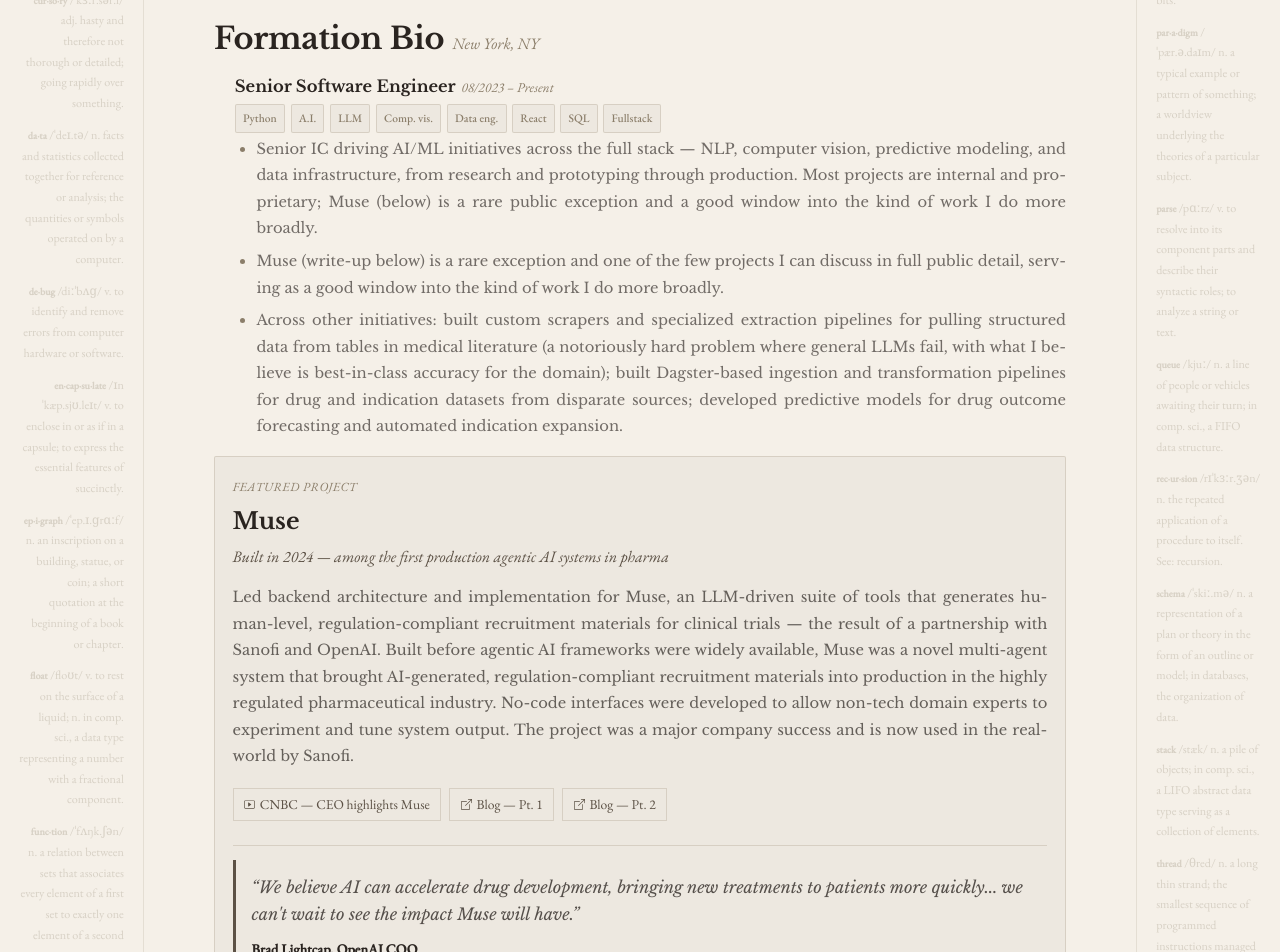
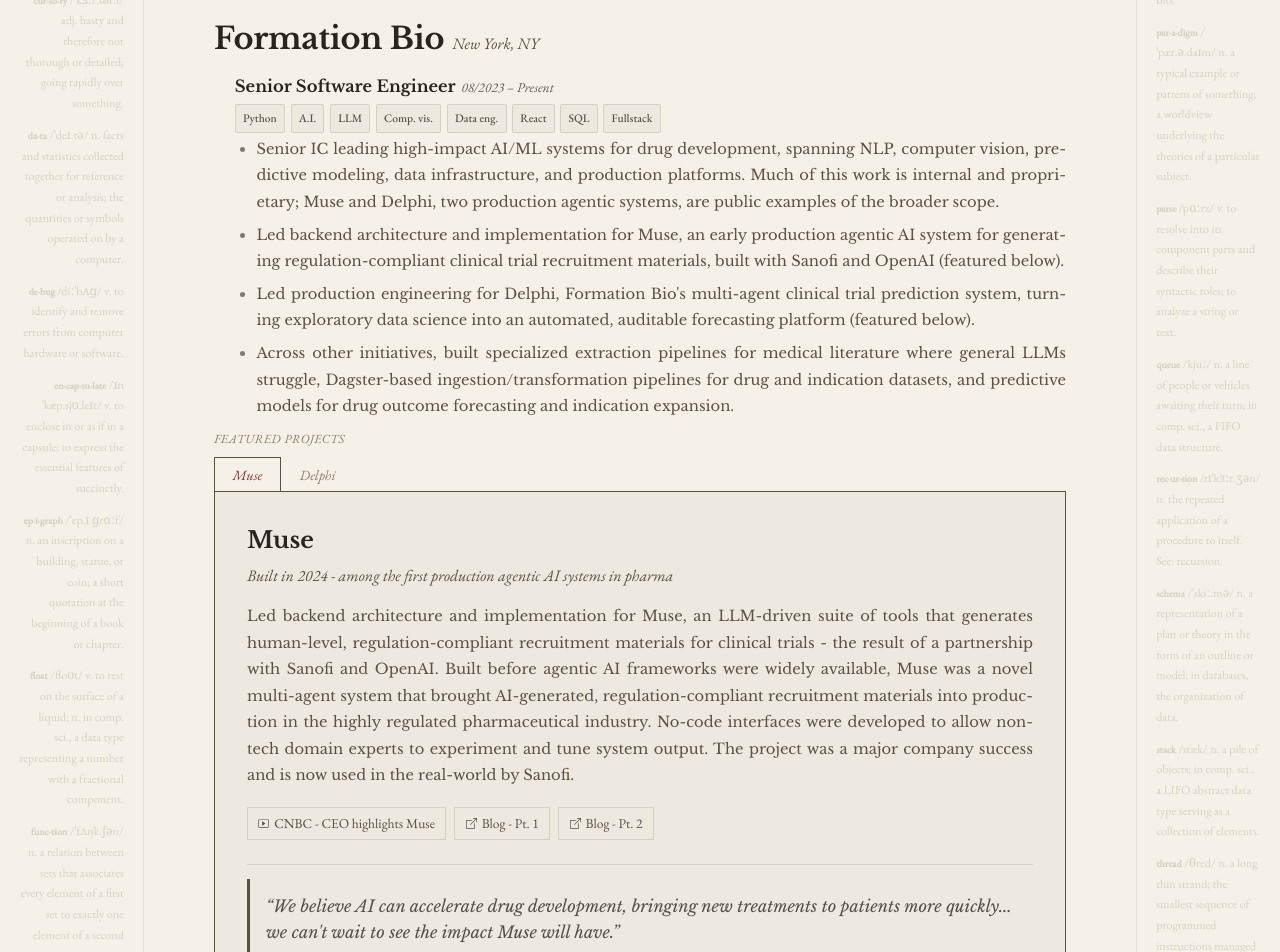
Before and after one commit to klingj3/klingj3.github.io, a React (Vite) app: page / in a window 1280 px wide. Shown: the part 1120-2072 px from the top of the page. Built offline with nearby package versions, Linux system fonts and the light colour scheme.

Commit message:
Add Delphi now that it's public

```diff
--- a/index.html
+++ b/index.html
@@ -15,6 +15,7 @@
     <meta name="twitter:title" content="John Klingelhofer — Software Engineer">
     <meta name="twitter:description" content="Senior Software Engineer specializing in AI/ML — multi-agent systems, computer vision, and data engineering for healthcare and pharma. Currently at Formation Bio, previously Memorial Sloan Kettering Cancer Center.">
 
+    <link rel="icon" type="image/svg+xml" href="/favicon.svg">
     <link href="https://fonts.googleapis.com/css2?family=Righteous&family=Comfortaa:wght@400;600;700&family=Open+Sans:wght@300;400;500;600&family=Lato:wght@400;600;700&family=JetBrains+Mono:wght@400;500&family=Libre+Baskerville:ital,wght@0,400;0,700;1,400&family=EB+Garamond:ital,wght@0,400;0,500;1,400;1,500&display=swap"
           rel="stylesheet">
 
--- a/src/components/Experience.jsx
+++ b/src/components/Experience.jsx
@@ -9,6 +9,7 @@
   ContentWrap, SectionDivider, RubricSectionHeading, PageSection,
   LinkRow, ExternalLink, typeCopy, typeKicker, typeItalicMeta, fadeUp, sectionViewport
 } from '../styles/shared'
+import TabbedPanel from './TabbedPanel'
 
 /* --- filter bar as subject labels --- */
 
@@ -85,33 +86,25 @@
   font-family: ${FONT_SERIF_ALT};
   font-size: clamp(0.85rem, 1.8vw, 1rem);
   font-style: italic;
-  color: ${INK_LIGHT};
+  color: ${INK_MID};
   margin-left: 0.5rem;
 `
 
-/* --- Muse featured project (expanded, below Senior SWE) --- */
+/* --- featured projects (tabbed, below Senior SWE) --- */
 
-const MuseBlock = styled(motion.div)`
-  margin: 1rem 0 0.5rem;
-  padding: 1.25rem 1.1rem 1.35rem;
-  background: ${SHADE};
-  border: 1px solid ${RULE};
-  border-radius: 2px;
+const FeaturedKicker = styled.div`
+  ${typeKicker}
+  margin-bottom: 0.45rem;
 `
 
-const MuseKicker = styled.div`
-  ${typeKicker}
-  margin-bottom: 0.35rem;
-`
-
-const MuseTitleRow = styled.div`
+const FeaturedTitle = styled.div`
   font-weight: 700;
   font-size: clamp(1.15rem, 2.4vw, 1.45rem);
   color: ${INK};
   margin-bottom: 0.35rem;
 `
 
-const MuseSubtitle = styled.div`
+const FeaturedSubtitle = styled.div`
   font-family: ${FONT_SERIF_ALT};
   font-size: clamp(0.9rem, 1.6vw, 1rem);
   color: ${INK_MID};
@@ -120,9 +113,9 @@
   line-height: 1.45;
 `
 
-const MuseDesc = styled.p`
+const FeaturedDesc = styled.p`
   ${typeCopy}
-  color: ${inkAlpha(0.7)};
+  color: ${INK_MID};
   margin: 0 0 1.15rem;
 `
 
@@ -187,7 +180,7 @@
   font-family: ${FONT_SERIF_ALT};
   font-size: 0.85rem;
   font-style: italic;
-  color: ${INK_LIGHT};
+  color: ${inkAlpha(0.72)};
 `
 
 const RoleTagRow = styled.div`
@@ -201,7 +194,7 @@
 const RoleTagChip = styled(TagChipBase)`
   font-size: 0.72rem;
   padding: 0.24rem 0.45rem;
-  color: ${({ $active }) => $active ? INK_RED : INK_LIGHT};
+  color: ${({ $active }) => $active ? INK_RED : INK_MID};
 `
 
 const DetailList = styled.ul`
@@ -212,9 +205,9 @@
 
 const DetailItem = styled.li`
   ${typeCopy}
-  color: ${inkAlpha(0.65)};
+  color: ${INK_MID};
   margin-bottom: 0.4rem;
-  &::marker { color: ${INK_LIGHT}; }
+  &::marker { color: ${inkAlpha(0.58)}; }
   &:last-child { margin-bottom: 0; }
 `
 
@@ -241,28 +234,41 @@
   {
     name: 'Formation Bio',
     location: 'New York, NY',
-    featured: {
+    featured: [
+      {
         title: 'Muse',
         tags: ['Python', 'Non-LLM AI', 'LLMs'],
-      subtitle: 'Built in 2024 — among the first production agentic AI systems in pharma',
-      description: "Led backend architecture and implementation for Muse, an LLM-driven suite of tools that generates human-level, regulation-compliant recruitment materials for clinical trials — the result of a partnership with Sanofi and OpenAI. Built before agentic AI frameworks were widely available, Muse was a novel multi-agent system that brought AI-generated, regulation-compliant recruitment materials into production in the highly regulated pharmaceutical industry. No-code interfaces were developed to allow non-tech domain experts to experiment and tune system output. The project was a major company success and is now used in the real-world by Sanofi.",
+        subtitle: 'Built in 2024 - among the first production agentic AI systems in pharma',
+        description: "Led backend architecture and implementation for Muse, an LLM-driven suite of tools that generates human-level, regulation-compliant recruitment materials for clinical trials - the result of a partnership with Sanofi and OpenAI. Built before agentic AI frameworks were widely available, Muse was a novel multi-agent system that brought AI-generated, regulation-compliant recruitment materials into production in the highly regulated pharmaceutical industry. No-code interfaces were developed to allow non-tech domain experts to experiment and tune system output. The project was a major company success and is now used in the real-world by Sanofi.",
         links: [
-        { label: 'CNBC — CEO highlights Muse', url: 'https://youtu.be/S52cNcbp0e4?t=133', icon: 'vid' },
-        { label: 'Blog — Pt. 1', url: 'https://www.formation.bio/blog/behind-the-scenes-of-muse-part1', icon: 'ext' },
-        { label: 'Blog — Pt. 2', url: 'https://www.formation.bio/blog/behind-the-scenes-of-muse-part2', icon: 'ext' },
+          { label: 'CNBC - CEO highlights Muse', url: 'https://youtu.be/S52cNcbp0e4?t=133', icon: 'vid' },
+          { label: 'Blog - Pt. 1', url: 'https://www.formation.bio/blog/behind-the-scenes-of-muse-part1', icon: 'ext' },
+          { label: 'Blog - Pt. 2', url: 'https://www.formation.bio/blog/behind-the-scenes-of-muse-part2', icon: 'ext' },
         ],
         quotes: [
           { text: "We believe AI can accelerate drug development, bringing new treatments to patients more quickly... we can't wait to see the impact Muse will have.", author: "Brad Lightcap, OpenAI COO" },
           { text: "The development of Muse represents another proof point in Sanofi's journey to becoming the first pharma company powered by AI at scale.", author: "Emmanuel Frenehard, Sanofi CDO" },
         ]
       },
+      {
+        title: 'Delphi',
+        tags: ['Python', 'LLMs', 'Non-LLM AI', 'Data Engineering'],
+        subtitle: "Clinical trial prediction system - a multi-agent system in the vein of Muse",
+        description: "Led production engineering for Delphi, Formation Bio's clinical trial prediction system. In a field where only ~10% of clinical-stage drugs reach approval and developing one averages $2.23B, accurate forecasting directly shapes which assets get capital. Delphi predicts whether a drug will meet its primary endpoint, scoring both live industry trials and hypothetical internal scenarios (indication, study design, operations) to surface the strongest path forward, and surfaces the evidence behind every call: domain-scoped agents act as specialists across target biology, safety, efficacy, clinical precedent, and human-genetics databases, while an orchestrator synthesizes their evidence into a scored, transparent prediction. I turned exploratory data science into an automated, auditable platform - discovering upcoming readouts, retrieving results, running and re-running the evaluation pipeline, and visualizing forecasts - engineered for temporal integrity, with predictions stored immutably and timestamped before readouts so reported accuracy reflects true forecasting rather than hindsight.",
+        links: [
+          { label: 'Blog - How we built Delphi', url: 'https://www.formation.bio/blog/delphi-clinical-trial-prediction-model', icon: 'ext' },
+        ],
+        quotes: []
+      }
+    ],
     roles: [
       { title: 'Senior Software Engineer', period: '08/2023 – Present',
         tags: ['Python', 'Non-LLM AI', 'LLMs', 'Computer Vision', 'Data Engineering', 'React', 'SQL', 'Fullstack'],
         details: [
-          "Senior IC driving AI/ML initiatives across the full stack — NLP, computer vision, predictive modeling, and data infrastructure, from research and prototyping through production. Most projects are internal and proprietary; Muse (below) is a rare public exception and a good window into the kind of work I do more broadly.",
-          "Muse (write-up below) is a rare exception and one of the few projects I can discuss in full public detail, serving as a good window into the kind of work I do more broadly.",
-          "Across other initiatives: built custom scrapers and specialized extraction pipelines for pulling structured data from tables in medical literature (a notoriously hard problem where general LLMs fail, with what I believe is best-in-class accuracy for the domain); built Dagster-based ingestion and transformation pipelines for drug and indication datasets from disparate sources; developed predictive models for drug outcome forecasting and automated indication expansion."
+          "Senior IC leading high-impact AI/ML systems for drug development, spanning NLP, computer vision, predictive modeling, data infrastructure, and production platforms. Much of this work is internal and proprietary; Muse and Delphi, two production agentic systems, are public examples of the broader scope.",
+          "Led backend architecture and implementation for Muse, an early production agentic AI system for generating regulation-compliant clinical trial recruitment materials, built with Sanofi and OpenAI (featured below).",
+          "Led production engineering for Delphi, Formation Bio's multi-agent clinical trial prediction system, turning exploratory data science into an automated, auditable forecasting platform (featured below).",
+          "Across other initiatives, built specialized extraction pipelines for medical literature where general LLMs struggle, Dagster-based ingestion/transformation pipelines for drug and indication datasets, and predictive models for drug outcome forecasting and indication expansion."
         ]},
       { title: 'Software Engineer II', period: '10/2021 – 07/2023',
         tags: ['Python', 'React', 'Fullstack'],
@@ -311,7 +317,7 @@
 const allTags = (() => {
   const seen = new Set()
   companies.forEach(co => {
-    if (co.featured) co.featured.tags?.forEach(t => seen.add(t))
+    if (co.featured) co.featured.forEach(f => f.tags?.forEach(t => seen.add(t)))
     co.roles.forEach(r => r.tags?.forEach(t => seen.add(t)))
   })
   return TAG_ORDER.filter(t => seen.has(t))
@@ -323,30 +329,42 @@
   margin-bottom: 1.25rem;
 `
 
-const MuseSection = ({ featured, dimmed, layoutId }) => (
-  <FeaturedWrap $dimmed={dimmed} layout layoutId={layoutId}>
-    <MuseBlock layout="position">
-      <MuseKicker>Featured project</MuseKicker>
-      <MuseTitleRow>{featured.title}</MuseTitleRow>
-      <MuseSubtitle>{featured.subtitle}</MuseSubtitle>
-      <MuseDesc>{featured.description}</MuseDesc>
+const renderFeatured = (f) => (
+  <>
+    <FeaturedTitle>{f.title}</FeaturedTitle>
+    <FeaturedSubtitle>{f.subtitle}</FeaturedSubtitle>
+    <FeaturedDesc>{f.description}</FeaturedDesc>
+    {f.links?.length > 0 && (
       <RefLinks>
-        {featured.links.map((l, i) => (
+        {f.links.map((l, i) => (
           <ExternalLink key={i} href={l.url} target="_blank" rel="noopener noreferrer">
             {l.icon === 'vid' ? <VidIcon /> : <ExtIcon />}
             {l.label}
           </ExternalLink>
         ))}
       </RefLinks>
+    )}
+    {f.quotes?.length > 0 && (
       <QuotesBlock>
-        {featured.quotes.map((q, i) => (
+        {f.quotes.map((q, i) => (
           <PullQuote key={i}>
             &ldquo;{q.text}&rdquo;
             <PullQuoteAttribution>{q.author}</PullQuoteAttribution>
           </PullQuote>
         ))}
       </QuotesBlock>
-    </MuseBlock>
+    )}
+  </>
+)
+
+const FeaturedProjects = ({ featured, dimmed, layoutId }) => (
+  <FeaturedWrap $dimmed={dimmed} layout layoutId={layoutId}>
+    <FeaturedKicker>Featured projects</FeaturedKicker>
+    <TabbedPanel
+      items={featured}
+      renderLabel={(f) => f.title}
+      renderContent={renderFeatured}
+    />
   </FeaturedWrap>
 )
 
@@ -397,7 +415,7 @@
 
         <LayoutGroup>
           {sortedCompanies.map((co) => {
-            const featuredMatch = co.featured && matches(co.featured.tags)
+            const featuredMatch = co.featured && co.featured.some(f => matches(f.tags))
             const anyRoleMatch = co.roles.some(r => matches(r.tags))
             const companyDimmed = isFiltering && !anyRoleMatch && !featuredMatch
 
@@ -461,8 +479,8 @@
                   if (co.featured && r.title === 'Senior Software Engineer') {
                     return [
                       subEntry,
-                      <MuseSection
-                        key={`muse-${co.name}`}
+                      <FeaturedProjects
+                        key={`featured-${co.name}`}
                         featured={co.featured}
                         dimmed={companyDimmed ? false : (isFiltering && !featuredMatch)}
                         layoutId={`featured-${co.name}`}
--- /dev/null
+++ b/src/components/TabbedPanel.jsx
@@ -0,0 +1,83 @@
+import { useState } from 'react'
+import styled from 'styled-components'
+import { motion, AnimatePresence } from 'framer-motion'
+import { INK_MID, INK_LIGHT, INK_RED, PAPER, SHADE, FONT_SERIF_ALT } from '../styles/theme'
+
+const TabWrap = styled.div`
+  display: flex;
+  align-items: flex-end;
+  border-bottom: 1.5px solid ${INK_MID};
+  overflow-x: auto;
+  scrollbar-width: none;
+  &::-webkit-scrollbar { display: none; }
+`
+
+const Tab = styled.button`
+  font-family: ${FONT_SERIF_ALT};
+  font-size: clamp(0.76rem, 1.3vw, 0.88rem);
+  font-style: italic;
+  padding: 0.5rem 1.1rem 0.45rem;
+  white-space: nowrap;
+  flex-shrink: 0;
+  cursor: pointer;
+  transition: color 0.2s;
+  position: relative;
+  z-index: ${({ $active }) => $active ? 1 : 0};
+  color: ${({ $active }) => $active ? INK_RED : INK_LIGHT};
+  background: ${({ $active }) => $active ? PAPER : 'transparent'};
+  border-top: ${({ $active }) => $active ? `1.5px solid ${INK_MID}` : '1.5px solid transparent'};
+  border-left: ${({ $active }) => $active ? `1.5px solid ${INK_MID}` : '1.5px solid transparent'};
+  border-right: ${({ $active }) => $active ? `1.5px solid ${INK_MID}` : '1.5px solid transparent'};
+  border-bottom: ${({ $active }) => $active ? `1.5px solid ${PAPER}` : 'none'};
+  margin-bottom: ${({ $active }) => $active ? '-1.5px' : '0'};
+  &:hover { color: ${({ $active }) => $active ? INK_RED : INK_MID}; }
+`
+
+const Panel = styled.div`
+  border: 1.5px solid ${INK_MID};
+  border-top: none;
+  background: ${SHADE};
+  padding: clamp(1.25rem, 3vw, 1.85rem) clamp(1.25rem, 3vw, 2rem);
+  overflow: hidden;
+`
+
+const contentVariants = {
+  enter: { opacity: 0, y: 10 },
+  visible: { opacity: 1, y: 0, transition: { duration: 0.28, ease: [0.22, 1, 0.36, 1] } },
+  exit: { opacity: 0, y: -6, transition: { duration: 0.16 } },
+}
+
+/**
+ * Dictionary-style tabbed panel shared across sections.
+ * - items: array of tab data
+ * - renderLabel(item, index): tab button contents
+ * - renderContent(item, index): active panel contents
+ */
+const TabbedPanel = ({ items, renderLabel, renderContent }) => {
+  const [active, setActive] = useState(0)
+  const safeActive = Math.min(active, items.length - 1)
+  const current = items[safeActive]
+
+  return (
+    <div>
+      <TabWrap>
+        {items.map((item, i) => (
+          <Tab key={i} $active={safeActive === i} onClick={() => setActive(i)}>
+            {renderLabel(item, i)}
+          </Tab>
+        ))}
+        <div style={{ flex: 1 }} />
+      </TabWrap>
+
+      <Panel>
+        <AnimatePresence mode="wait" initial={false}>
+          <motion.div key={safeActive} variants={contentVariants} initial="enter" animate="visible" exit="exit">
+            {renderContent(current, safeActive)}
+          </motion.div>
+        </AnimatePresence>
+      </Panel>
+    </div>
+  )
+}
+
+export default TabbedPanel
```
Also changed, not shown: src/components/IntroScreen.jsx (+6 -6 lines), src/components/Projects.jsx (+13 -67 lines), public/favicon.svg (added). Lines whose indentation alone changed are shown as unchanged.
